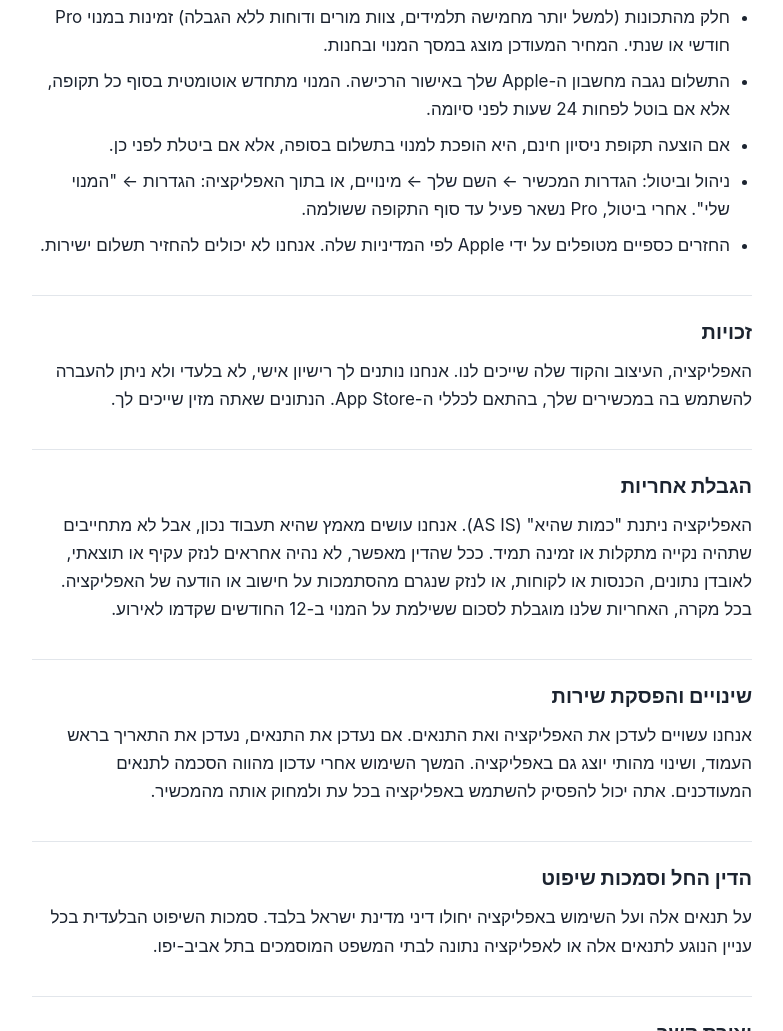
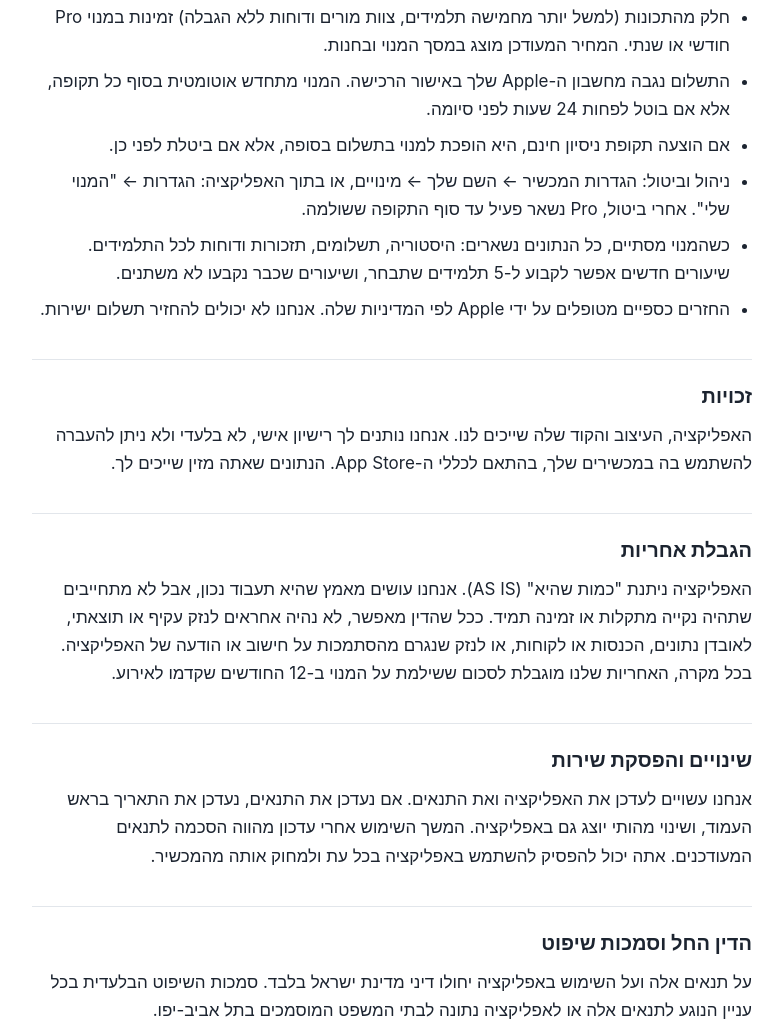
Before and after one commit to ben45859/classtrack-legal, a plain HTML site: page terms/index.html in a window 1280 px wide. Shown: the part 1207-2238 px from the top of the page, without its empty margins (248-1031 px from the left). Drawn offline with Linux system fonts and the light colour scheme.

Commit message:
Terms: what happens when Pro ends (#2)
Claude-Session: https://claude.ai/code/session_01HcvxAVoWuP2EVYyystgWvf

Co-authored-by: Claude Opus 5.5 <noreply@anthropic.com>

```diff
--- a/terms/index.html
+++ b/terms/index.html
@@ -60,6 +60,7 @@
 <li>התשלום נגבה מחשבון ה-<bdi>Apple</bdi> שלך באישור הרכישה. המנוי מתחדש אוטומטית בסוף כל תקופה, אלא אם בוטל לפחות 24 שעות לפני סיומה.</li>
 <li>אם הוצעה תקופת ניסיון חינם, היא הופכת למנוי בתשלום בסופה, אלא אם ביטלת לפני כן.</li>
 <li>ניהול וביטול: הגדרות המכשיר ← השם שלך ← מינויים, או בתוך האפליקציה: הגדרות ← "המנוי שלי". אחרי ביטול, Pro נשאר פעיל עד סוף התקופה ששולמה.</li>
+<li>כשהמנוי מסתיים, כל הנתונים נשארים: היסטוריה, תשלומים, תזכורות ודוחות לכל התלמידים. שיעורים חדשים אפשר לקבוע ל-5 תלמידים שתבחר, ושיעורים שכבר נקבעו לא משתנים.</li>
 <li>החזרים כספיים מטופלים על ידי <bdi>Apple</bdi> לפי המדיניות שלה. אנחנו לא יכולים להחזיר תשלום ישירות.</li>
 </ul>
 
```
